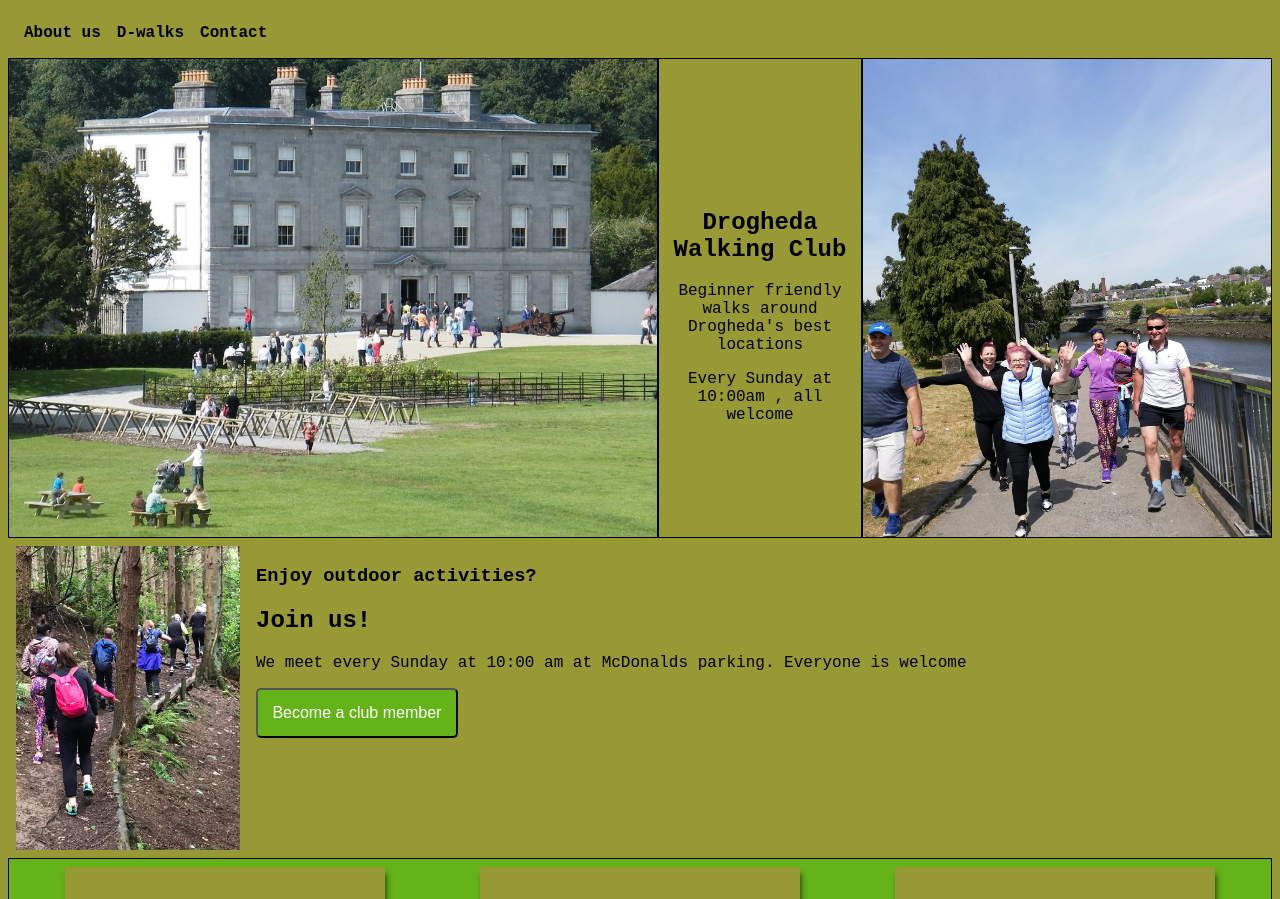
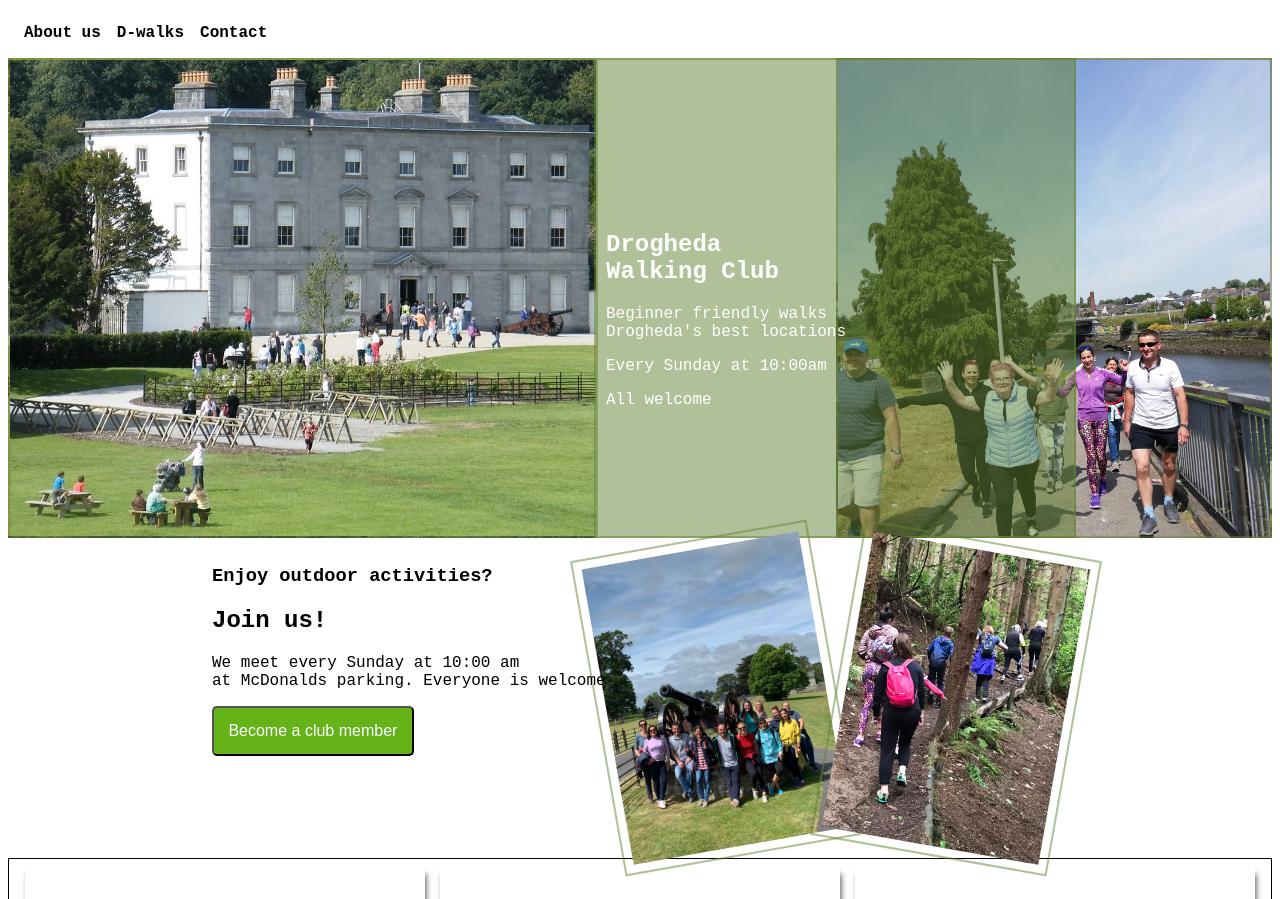
Before and after one commit to EliMullan/D-walking, a plain HTML site: page index.html in a window 1280 px wide. Shown: the top 899 px of the page. Drawn offline with Linux system fonts and the light colour scheme.

Commit message:
final css touches

```diff
--- a/index.html
+++ b/index.html
@@ -22,9 +22,9 @@
         <div class='left'></div>
         <div class='center'>
            <div class="text">
-            <h2>Drogheda Walking Club</h2>
-            <p>Beginner friendly walks around Drogheda's best locations</p>
-            <p>Every Sunday at 10:00am , all welcome </p>
+            <h2>Drogheda <br> Walking Club</h2>
+            <p>Beginner friendly walks <br> Drogheda's best locations</p>
+            <p>Every Sunday at 10:00am </p> <p> All welcome </p>
             </div>
         </div>
          <div class='right'></div>
@@ -32,12 +32,13 @@
 
 
          <!--join us -->
+         <img class="cannonImg" src="media\groupCannon.jpg" alt="Cannon group photo" width="100%" height="auto">
          <img class='forestImg' src="media\forest.jpg" alt="forest walk" width="100%" height="auto">
          <div class="joinUs-text">
              <div class="text">
              <h3>Enjoy outdoor activities?</h3>
              <h2>Join us!</h2>
-             <p>We meet every Sunday at 10:00 am at McDonalds parking. Everyone is welcome</p>
+             <p>We meet every Sunday at 10:00 am <br> at McDonalds parking. Everyone is welcome</p>
              <button>Become a club member</button>
              </div>
         </div>
--- a/styles.css
+++ b/styles.css
@@ -6,7 +6,7 @@ body {
     font-size: 16px;
     font-family: 'Courier New', Courier, monospace;
     text-align: center;
-    background-color: #979934;
+
  }
 
  button {
@@ -51,18 +51,21 @@ main  > .left {
     background-size: cover;
     grid-area: 1 / 1 / span 1/ span 3;
     height:30rem;
-    border: 1px solid black;
+    border: 2px solid rgba(98,129,51, 0.5) ;
 }
 
 main  > .center {
-    grid-area: 1 / 4 / span 1/ span 1;
+    grid-area: 1 / 4 / span 1/ span 2;
     height:30rem;
-    background-color: #979934;
-    border: 1px solid black;
+    z-index: 3;
+    border: 2px solid rgba(98,129,51, 0.5) ;
+    background-color: rgba(98,129,51, 0.5);
+    text-align: left;
+    color: white;
 }
 
 .center > .text {
-    margin-top: 60%;
+    margin-top: 30%;
 }
 
 main  > .right {
@@ -70,7 +73,7 @@ main  > .right {
     background-size: cover;
     grid-area: 1 / 5 / span 1 / span 2;
     height:30rem;
-    border: 1px solid black;
+    border: 2px solid rgba(98,129,51, 0.5) ;
 }
 
 
@@ -87,12 +90,13 @@ main  > .right {
         background-size: cover;
         grid-area: 1 / 1 / span 1/ span 6;
         height:30rem;
+        opacity: 0.7;
     }
 
     main  > .center {
-        grid-area: 1 / 1 / span 1/ span 3;
+        grid-area: 1 / 1 / span 1/ span 4;
         height:30rem;
-        background-color: rgba(255, 255, 255, 0.6);
+
     }
 
     .center > .text {
@@ -103,17 +107,22 @@ main  > .right {
         display: none;
     }
 
-    main > .forestImg {
-        display: none;
+     main > .joinUs-text {
+        grid-area: 2 / 1 / span 1 / span 6;
+
+    }
+    main > .cannonImg {
+       opacity: 0.5;
     }
 
-    main > .joinUs-text {
-        grid-area: 2 / 1 / span 1 / span 6;
-        margin-left: -5rem;
+    main > .forestImg {
+        opacity: 0.5;
     }
 
     main > .joinUs-text > .text {
         text-align: center;
+        font-weight: bold;
+
     }
 
     main > .location {
@@ -139,42 +148,54 @@ main  > .right {
 }
 /* end of phone media query*/
 
-main > .forestImg {
-    grid-area: 2 / 1 / span 1 / span 1;
+main > .cannonImg {
+    grid-area: 2 / 4 / span 1 / span 1;
     padding: 0.5rem;
     height: 20rem;
     width: 15rem;
-    z-index: 2;
-    background-color: #979934;
+    z-index: 4;
+    transform: rotate(-10deg);
+    border: 2px solid rgba(98,129,51, 0.5) ;
+}
+
+main > .forestImg {
+    grid-area: 2 / 5 / span 1 / span 1;
+    padding: 0.5rem;
+    height: 20rem;
+    width: 15rem;
+    z-index: 5;
+    transform: rotate(10deg);
+    border: 2px solid rgba(98,129,51, 0.5) ;
 }
 
 main > .joinUs-text {
-    grid-area: 2 / 2 / span 1 / span 5;
-    background-color: #979934;
+    grid-area: 2 / 2 / span 1 / span 4;
     text-align: left;
+    min-width: 3rem;
+    max-height: 20rem;
+    z-index: 5;
 }
 
 main > .location {
     grid-area: 3 / 1 / span 1 / span 6;
     display: flex;
     justify-content: space-around;
-    background-color: #64b319;
     padding: 0.5rem;
     border: 1px solid black;
 
 }
 
 .location > div {
-    width: 20rem;
+    width: 25rem;
     padding: 1rem;
-    background-color: whitesmoke;
     -webkit-box-shadow: 2px 6px 6px -1px rgba(0,0,0,0.69);
     box-shadow: 2px 6px 6px -1px rgba(0,0,0,0.69);
-    background-color: #979934;
+
 }
 
 .location > div > img {
-    height: 15rem;
+    height: 20rem;
+    border-radius: 40%;
 }
 
 .button {
```
